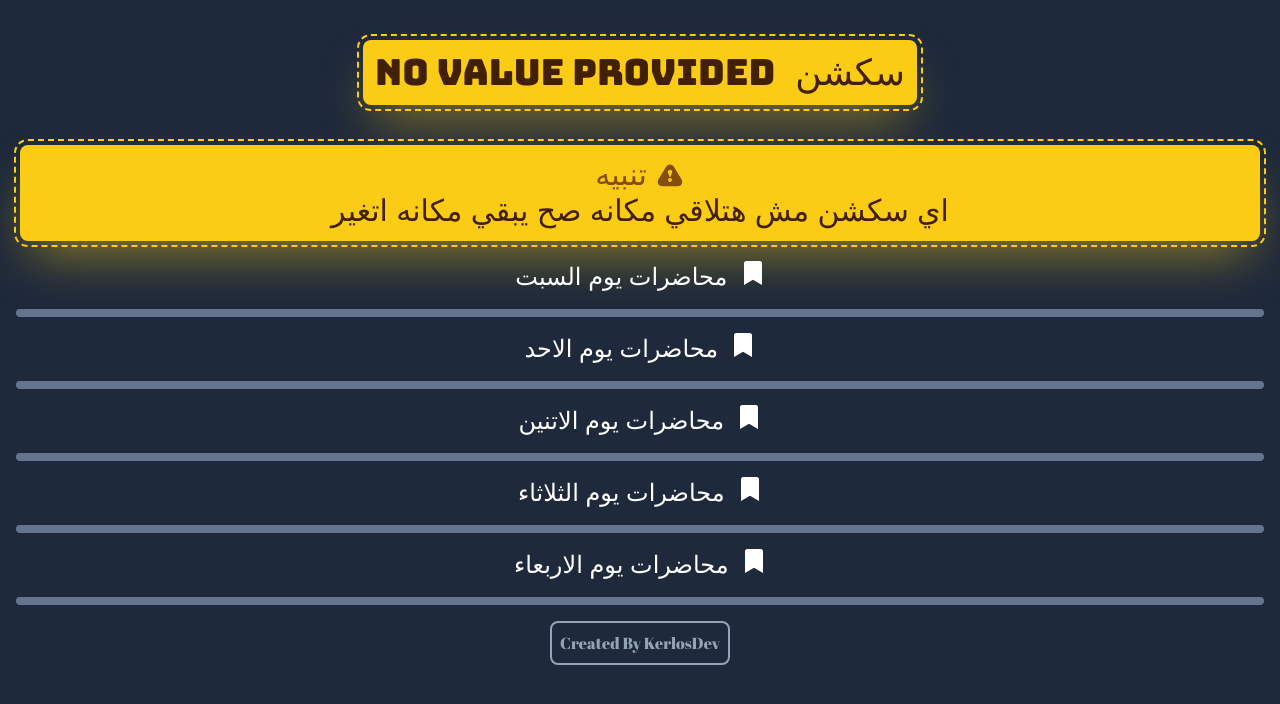
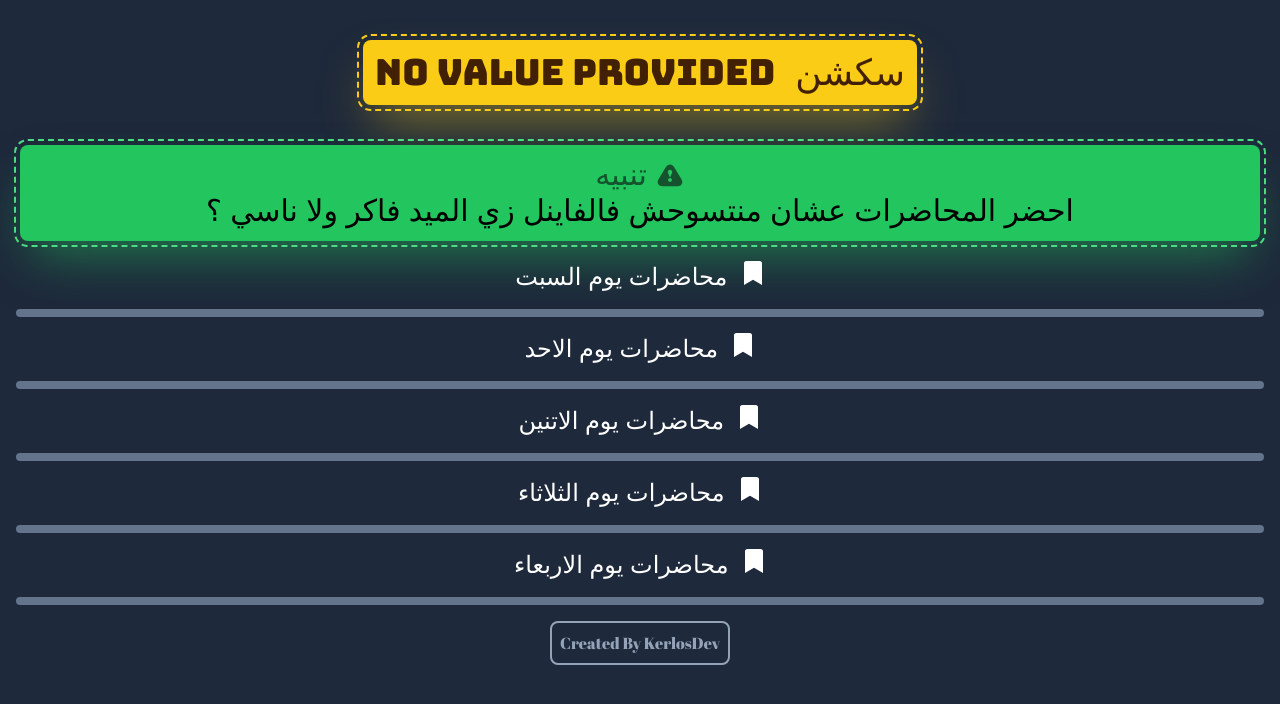
Before and after one commit to kerloshany3/mnuv2, a Next.js app: page /result in a window 1280 px wide. Shown: the top 704 px of the page. Built offline with nearby package versions, Linux system fonts and the light colour scheme.

Commit message:
Update data.js

```diff
--- a/app/data.js
+++ b/app/data.js
@@ -2,8 +2,8 @@
 
 export const tanbeh = {
 /*     massege: " تنبيه كل سكاشن الماث في مبني G الدور التاني ",
- */    danger: true,
-    massege: "اي سكشن مش هتلاقي مكانه صح يبقي مكانه اتغير"
+ */    danger: false,
+    massege: "احضر المحاضرات عشان منتسوحش فالفاينل زي الميد فاكر ولا ناسي ؟"
 }
 
 export const dataofcollegesapt = [
```
